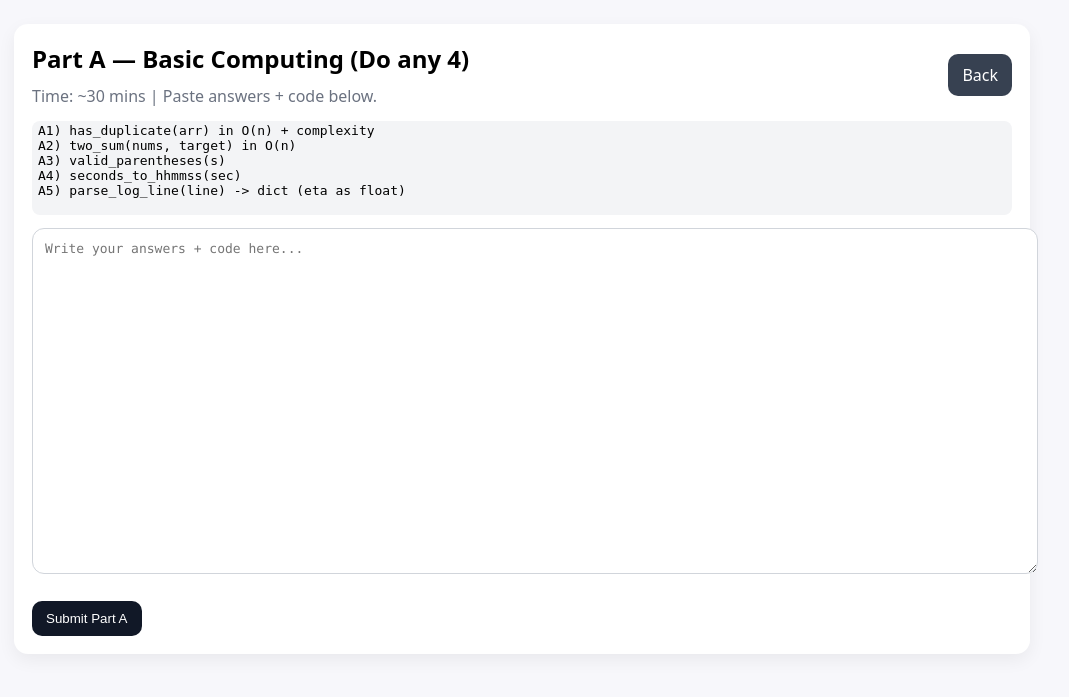
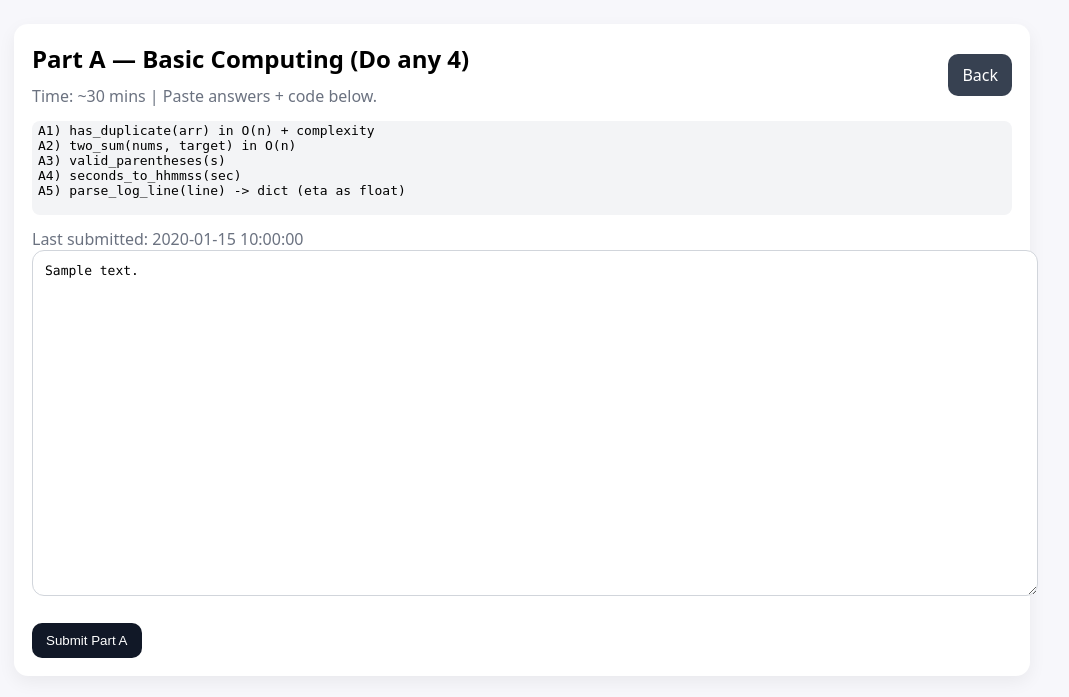
Before and after one commit to Maru1209/EulerQ-candidate-test, a FastAPI app: template templates/part_a.html in a window 1280 px wide. Shown: the top 697 px of the page, without its empty margins (10-1079 px from the left). Run offline with FastAPI, Linux system fonts and the light colour scheme; the template is opened without the code that fills it: most values are stand-ins (such as "Sample title", 1, 10 or a date in 2020).

Commit message:
Update part_a.html

```diff
--- a/templates/part_a.html
+++ b/templates/part_a.html
@@ -18,10 +18,16 @@ A5) parse_log_line(line) -> dict (eta as float)
 
   <form method="post" action="/submit/a">
     <div class="muted" id="saveStatus"></div>
-    <textarea id="answerBox" name="content" placeholder="Write your answers + code here..."></textarea>
+    <div class="muted">
+  {% if existing_time %}Last submitted: {{ existing_time }}{% endif %}
+  {% if finalized %}<b> (Finalized - read only)</b>{% endif %}
+</div>
+
+<textarea id="answerBox" name="content" placeholder="..."{% if finalized %} readonly{% endif %}>{{ existing_content | e }}</textarea>
+
     <br/><br/>
     <button class="btn" type="submit">Submit Part A</button>
   </form>
 
-  <script>setupAutosave("eulerq_test_part_a");</script>
+  <script> setupAutosave("eulerq_test_part_a_{{ candidate_name | e }}");</script>
 {% endblock %}
```
